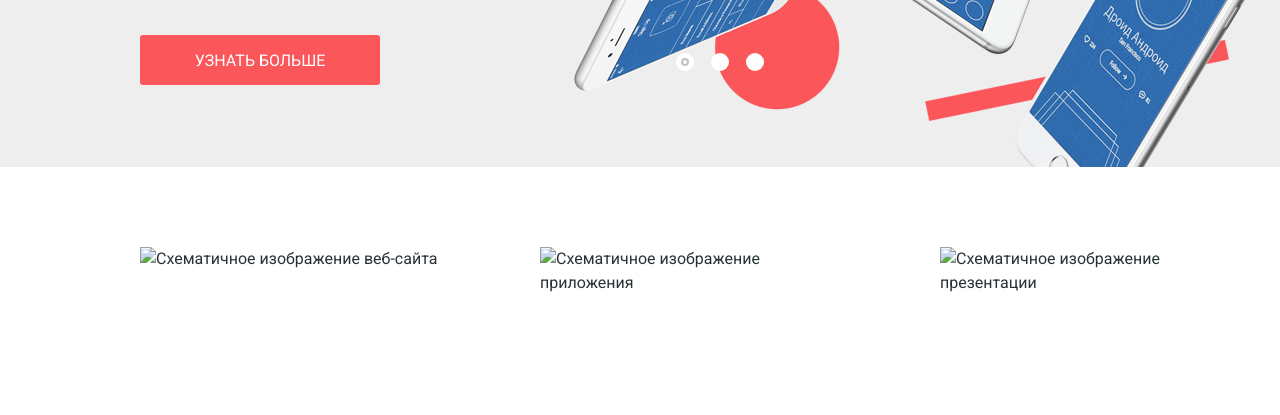
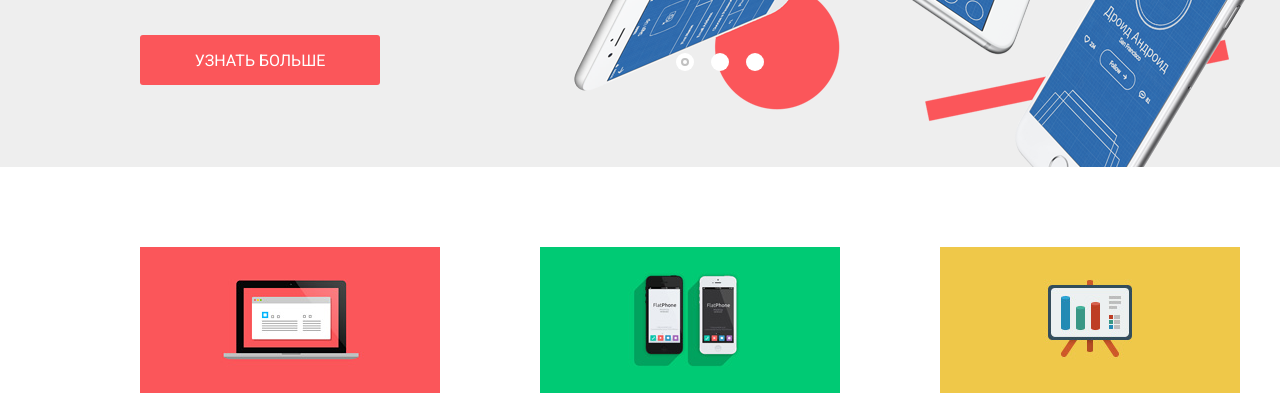
Before and after one commit to AlekseiPan/project-1, a plain HTML site: page index.html in a window 1280 px wide. Shown: the part 378-793 px from the top of the page. Drawn offline with Linux system fonts and the light colour scheme; files that its build step writes are made by us from their sources; the site is published under a folder, as on GitHub Pages, so addresses that start at the root find nothing; a script that the page names is missing.

Commit message:
Update index.html

```diff
--- a/index.html
+++ b/index.html
@@ -100,7 +100,7 @@
       <h2 class="service-header visually-hidden">Услуги</h2>
       <ul class="service-list center">
         <li class="service-item service-item-1">
-          <img src="/img/service/website.png" width="300" height="146"
+          <img src="img/service/website.png" width="300" height="146"
             alt="Схематичное изображение веб-сайта">
           <h3 class="service-subheader">Веб-сайты</h3>
           <p class="service-slogan">
@@ -111,7 +111,7 @@
           <a class="button button-web" href="blank.html">Заказать</a>
         </li>
         <li class="service-item service-item-2">
-          <img src="/img/service/app.png" width="300" height="146"
+          <img src="img/service/app.png" width="300" height="146"
             alt="Схематичное изображение приложения">
           <h3 class="service-subheader">Приложения</h3>
           <p class="service-slogan">
@@ -122,7 +122,7 @@
           <a class="button button-app" href="blank.html">Заказать</a>
         </li>
         <li class="service-item service-item-3">
-          <img src="/img/service/presentation.png" width="300" height="146"
+          <img src="img/service/presentation.png" width="300" height="146"
             alt="Схематичное изображение презентации">
           <h3 class="service-subheader">Презентации</h3>
           <p class="service-slogan">
```
